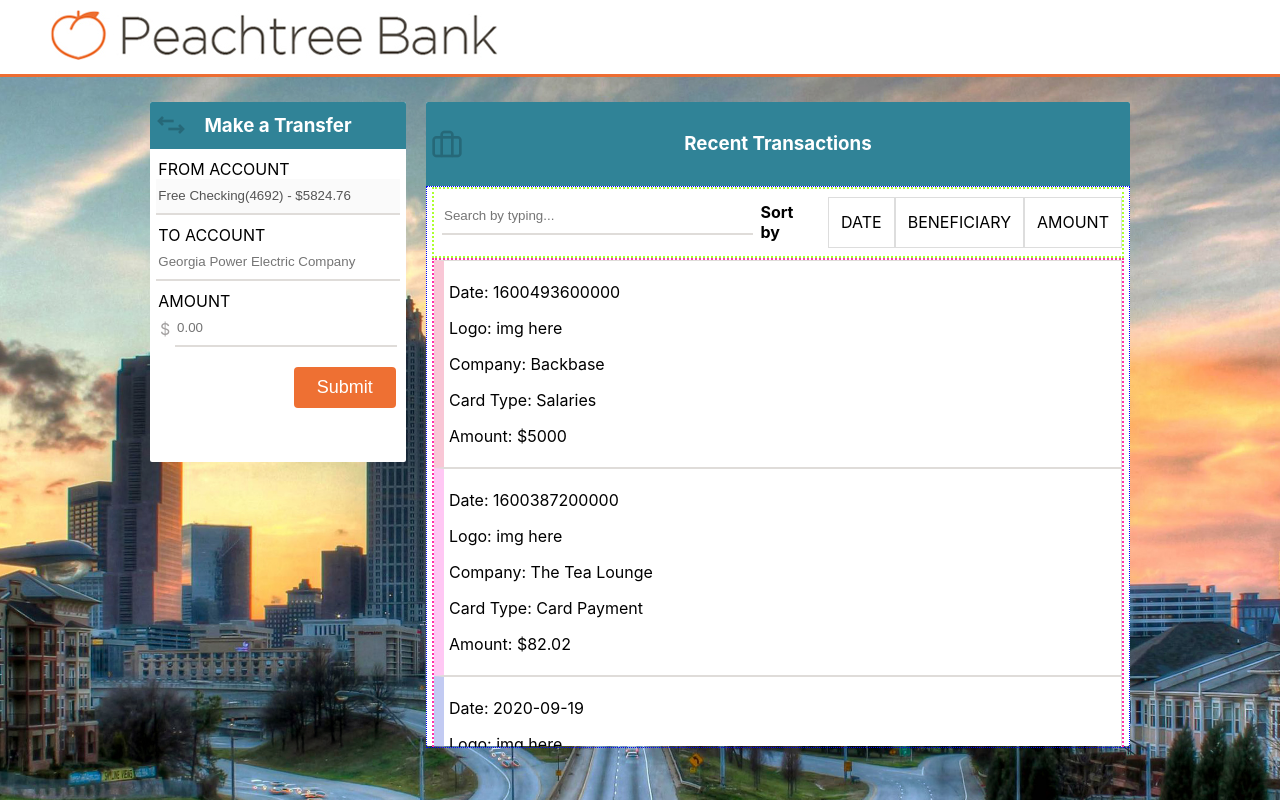
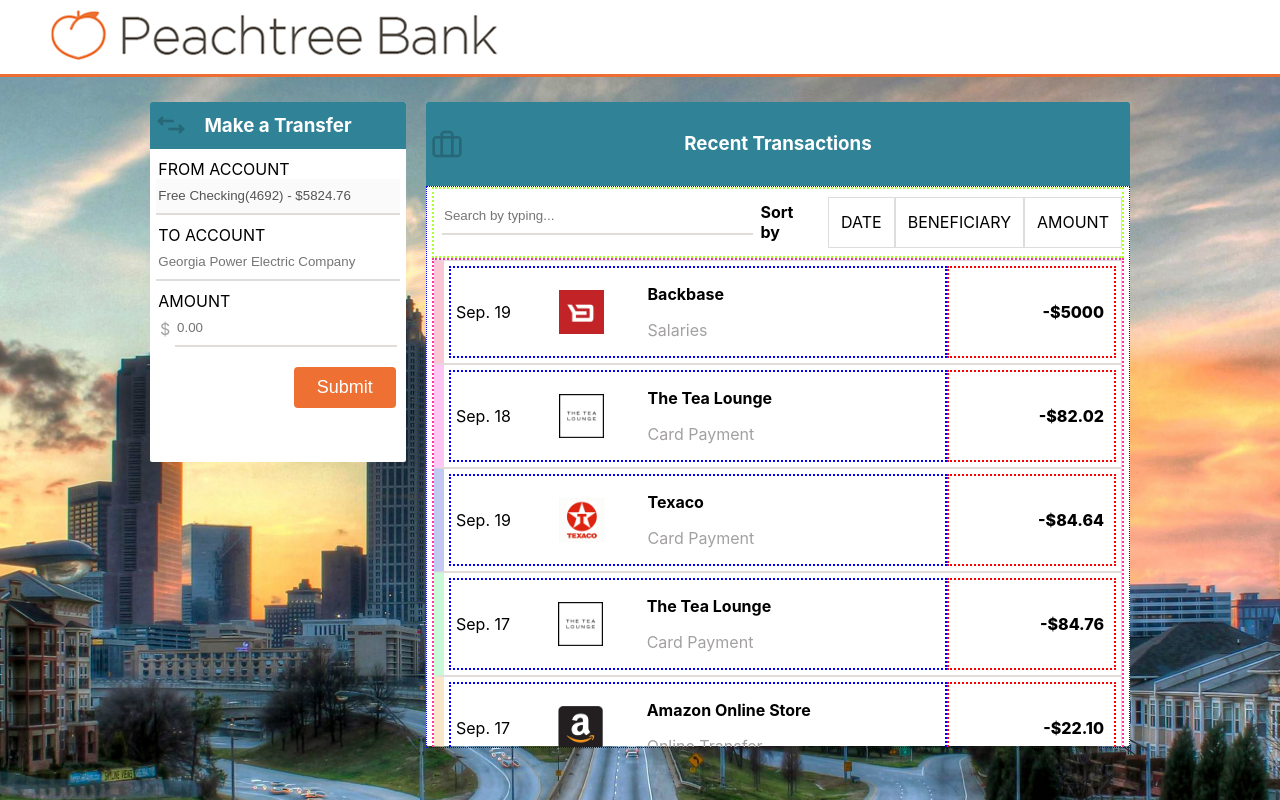
Before and after one commit to MarleeG/Transaction, a React (Create React App) app in the folder client/: page / in a window 1280 px wide. Built offline with nearby package versions, Linux system fonts and the light colour scheme.

Commit message:
added company images to the UI

```diff
--- a/client/src/Content/Content.js
+++ b/client/src/Content/Content.js
@@ -2,7 +2,7 @@
 import Widget from "../UIELements/Widget";
 import Input from "../UIELements/Input";
 import Button from "../UIELements/Button";
-import { getData } from "../Data/tools/getData";
+import { getData, updateData } from "../Data/tools/getData";
 
 import { randomColorGenerator } from "../UIELements/ui-tools/ui-tools";
 
@@ -11,6 +11,7 @@
 
 import "./Content.css";
 
+const log = console.log;
 const Content = (props) => {
   const [currentBalance, updateCurrentBalance] = useState(5824.76);
 
@@ -21,9 +22,9 @@
   };
 
   useEffect(() => {
-    console.log(getData().data);
+    console.log(updateData());
 
-    updateTransactions(getData().data);
+    updateTransactions(updateData());
   }, []);
 
   return (
@@ -99,30 +100,19 @@
 
           <div className="recent-transaction-wdg__results recent-transaction-wdg__col">
             <ul className="recent-transaction-wdg__results-ul">
-              {/* {["Some", "dummy", "data"].map((val, key) => {
-                return (
-                  <li
-                    key={key}
-                    className="recent-transaction-wdg__results-li"
-                    style={{
-                      borderLeft: `10px solid ${randomColorGenerator()}`,
-                    }}
-                  >
-                    {val}
-                  </li>
-                );
-              })} */}
-
               {transactions.length > 0 &&
                 transactions.map((obj, key) => {
                   const {
                     dates: { valueDate },
-                    merchant: {name},
+                    merchant: { name },
                     transaction: {
                       amountCurrency: { amount },
-                      type
+                      type,
                     },
+
+                    imgData: { src, alt },
                   } = obj;
+
                   return (
                     <li
                       key={key}
@@ -131,15 +121,35 @@
                         borderLeft: `10px solid ${randomColorGenerator()}`,
                       }}
                     >
-                      <p>Date: {valueDate}</p>
-                      <div>Logo: img here</div>
+                      <div className="recent-transaction-wdg__results-li-row-one">
+                        <p className="recent-transaction-wdg__results-li-row-one-date">
+                          {valueDate}
+                        </p>
+                        <div className="recent-transaction-wdg__results-li-row-one-img-wrapper">
+                          <img
+                            className="recent-transaction-wdg__results-company-img"
+                            src={src}
+                            alt={alt}
+                          />
+                        </div>
 
-                      <div>
-                    <p>Company: {name}</p>
-                    <p>Card Type: {type}</p>
+                        <div
+                          className="recent-transaction-wdg__results-li-row-one-transaction-info-wrapper"
+                        >
+                          <strong>
+                            <p className="recent-transaction-wdg__results-li-row-one-transaction-info-name">
+                              {name}
+                            </p>
+                          </strong>
+                          <p className="recent-transaction-wdg__results-li-row-one-transaction-info-type">
+                            {type}
+                          </p>
+                        </div>
                       </div>
 
-                      <p>Amount: ${amount}</p>
+                      <div className="recent-transaction-wdg__results-li-row-two">
+                        <p>-${amount}</p>
+                      </div>
                     </li>
                   );
                 })}
--- a/client/src/Data/tools/getData.js
+++ b/client/src/Data/tools/getData.js
@@ -1,3 +1,77 @@
-import Data from '../transactions.json';
+import Data from "../transactions.json";
+// Images
+import WFIMG from "../../UIELements/assets/icons/whole-foods.png";
+import TheTeaLoungeIMG from "../../UIELements/assets/icons/the-tea-lounge.png";
+import TexacoIMG from "../../UIELements/assets/icons/texaco.png";
+import SECIMG from "../../UIELements/assets/icons/southern-electric-company.png";
+import LawrencePIMG from "../../UIELements/assets/icons/lawrence-pearson.png";
+import JerryHIMG from "../../UIELements/assets/icons/jerry-hildreth.png";
+import HMIMG from "../../UIELements/assets/icons/h&m-online-store.png";
+import BackbaseIMG from "../../UIELements/assets/icons/backbase.png";
+import AmazonIMG from "../../UIELements/assets/icons/amazon-online-store.png";
+import SEIMG from "../../UIELements/assets/icons/7-eleven.png";
 
 export const getData = () => Data;
+
+const updateDateInUI = (date) => {
+  let dateCondition = typeof date === "string";
+  console.log(`dateCondition: ${dateCondition}`);
+
+  if (dateCondition) {
+    if (date.indexOf("-") === -1) {
+      return date;
+    }
+  }
+
+  const newDate = new Date(date);
+  const dateToString = newDate.toString();
+  const splitDate = dateToString.split(" ");
+  const UIDate = `${splitDate[1]}. ${splitDate[2]}`;
+
+  return UIDate;
+};
+
+export const updateData = () => {
+  let initialData = Data.data;
+  let newData = [];
+  let initialCompanyIMGData = [
+    { name: "Backbase", src: BackbaseIMG, alt: "Backbase" },
+    { name: "The Tea Lounge", src: TheTeaLoungeIMG, alt: "The Tea Lounge" },
+    { name: "Texaco", src: TexacoIMG, alt: "Texaco" },
+    { name: "Amazon Online Store", src: AmazonIMG, alt: "Amazon Online Store" },
+    { name: "7-Eleven", src: SEIMG, alt: "7-Eleven" },
+    { name: "H&M Online Store", src: HMIMG, alt: "H&M Online Store" },
+    { name: "Jerry Hildreth", src: JerryHIMG, alt: "Jerry Hildreth" },
+    { name: "Lawrence Pearson", src: LawrencePIMG, alt: "Lawrence Pearson" },
+    { name: "Whole Foods", src: WFIMG, alt: "Whole Foods" },
+    {
+      name: "Southern Electric Company",
+      src: SECIMG,
+      alt: "Southern Electric Company",
+    },
+  ];
+
+  for (let i = 0; i < initialData.length; i++) {
+    let obj = initialData[i];
+    let date = obj.dates.valueDate;
+    date = updateDateInUI(date);
+    obj.dates.valueDate = date;
+
+    let currentCompanyName = obj.merchant.name;
+
+    const imgData =
+      initialCompanyIMGData.find((elm) => elm.name === currentCompanyName) ||
+      {};
+
+    // if (imgData !== {}) {
+    // }
+
+    obj = { ...obj, imgData };
+
+    newData.push(obj);
+  }
+
+  console.log(newData);
+
+  return newData;
+};
--- a/client/src/UIELements/Widget.css
+++ b/client/src/UIELements/Widget.css
@@ -76,7 +76,6 @@
   /* justify-content: center; */
   /* justify-content: space-evenly; */
 
-
   justify-content: space-between;
 }
 
@@ -110,18 +109,17 @@
   flex-direction: column;
 }
 
-li.recent-transaction-wdg__filters-li:hover{
+li.recent-transaction-wdg__filters-li:hover {
   background-color: #dfdcd9;
 }
 
 /* results section  */
 .recent-transaction-wdg__results {
-  height: 88%;
-
+  height: auto;
   border: 2px dotted rgb(255, 47, 168);
 }
 
-ul.recent-transaction-wdg__results-ul{
+ul.recent-transaction-wdg__results-ul {
   list-style-type: none;
   padding: 0;
   margin: 0;
@@ -132,8 +130,71 @@
   align-self: center;
 }
 
-li.recent-transaction-wdg__results-li{
-    /* background-color: #dfdcd9; */
+li.recent-transaction-wdg__results-li {
+  display: flex;
+  flex-direction: row;
   padding: 5px;
   border: 1px solid #dfdcd9;
 }
+
+.recent-transaction-wdg__results-li-row-one {
+  width: 75%;
+  border: 2px dotted blue;
+  display: flex;
+  flex-direction: row;
+
+  /* justify-content: center; */
+  /* flex-direction: c; */
+  /* float: left; */
+
+  /* justify-content: space-between; */
+}
+
+.recent-transaction-wdg__results-li-row-one > p {
+  padding: 5px;
+
+  display: flex;
+  justify-content: center;
+  flex-direction: column;
+  margin-right: 3vw;
+}
+
+div.recent-transaction-wdg__results-li-row-one-img-wrapper {
+  padding: 5px;
+  display: flex;
+  justify-content: center;
+  flex-direction: column;
+  margin-right: 3vw;
+}
+
+p.recent-transaction-wdg__results-li-row-one-transaction-info-type {
+  color: #a3a0a0;
+}
+
+img.recent-transaction-wdg__results-company-img {
+  width: 3.5vw;
+  height: auto;
+}
+
+.recent-transaction-wdg__results-li-row-two{
+    display: flex;
+/* justify-content: flex-end; */
+
+justify-content: center;
+flex-direction: column;
+
+border: 2px dotted red;
+width: 25%;
+
+position: relative;
+}
+
+
+.recent-transaction-wdg__results-li-row-two > p{
+    float: left;
+    position: absolute;
+    right: 0;
+    margin-right: 10px;
+    font-weight: 800;
+
+}
```
Also changed, not shown: client/src/UIELements/assets/icons/old/arrows-old.png (renamed from client/src/UIELements/assets/icons/arrows-old.png), client/src/UIELements/assets/icons/old/briefcase-old.png (renamed from client/src/UIELements/assets/icons/briefcase-old.png). Lines whose indentation alone changed are shown as unchanged.
